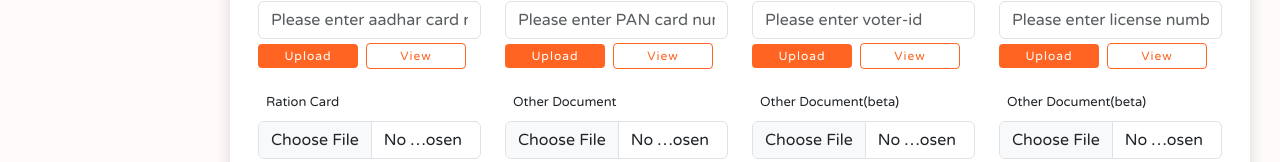
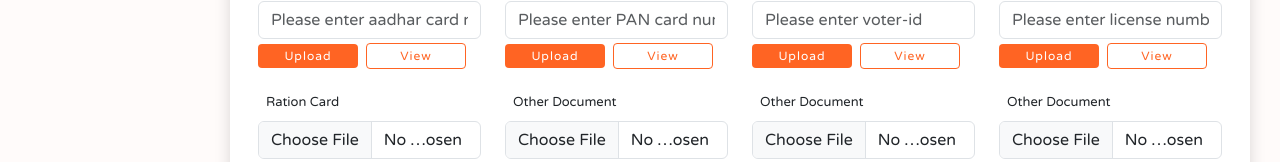
Before and after one commit to vijayK006/shopy, a React (Create React App) app: page /edit-client-master/1/1 in a window 1280 px wide. Shown: the part 887-1049 px from the top of the page. Built offline with nearby package versions, Linux system fonts and the light colour scheme; no server answers; sample sign-in values are in the browser's storage.

Commit message:
list updated

```diff
--- a/src/Pages/Client-Master/Add-Client-Master.jsx
+++ b/src/Pages/Client-Master/Add-Client-Master.jsx
@@ -26,6 +26,8 @@ const Add_Client_Master = () => {
     const [license_photoImg, setLicense_photoimg] = useState(null);
     const [ration_photoImg, setRation_photoimg] = useState(null);
     const [other_photoImg, setOther_photoimg] = useState(null);
+    const [document_text_1Img, setDocument_text_1Img] = useState(null);
+    const [document_text_2Img, setDocument_text_2Img] = useState(null);
 
     const [alertname, setAlertname] = useState();
     const [alertphone, setAlertphone] = useState();
@@ -75,6 +77,8 @@ const Add_Client_Master = () => {
         voter_id: '',
         profession: '',
         other: '',
+        document_text_1:'',
+        document_text_2:'',
         dob: '',
 
 
@@ -85,6 +89,8 @@ const Add_Client_Master = () => {
         license_photo: null,
         ration_photo: null,
         other_photo: null,
+        document_file_1: null,
+        document_file_2: null,
     })
 
     const handleSubmit = (e) => {
@@ -111,6 +117,8 @@ const Add_Client_Master = () => {
         formData.append('reference', valueData.reference);
         formData.append('voter_id', valueData.voter_id);
         formData.append('other', valueData.other);
+        formData.append('document_text_1', valueData.document_text_1);
+        formData.append('document_text_2', valueData.document_text_2);
         formData.append('dob', valueData.dob);
 
         formData.append('client_photo', valueData.client_photo);
@@ -120,6 +128,8 @@ const Add_Client_Master = () => {
         formData.append('license_photo', valueData.license_photo);
         formData.append('ration_photo', valueData.ration_photo);
         formData.append('other_photo', valueData.other_photo);
+        formData.append('document_file_1', valueData.document_file_1);
+        formData.append('document_file_2', valueData.document_file_2);
 
 
 
@@ -210,7 +220,7 @@ const Add_Client_Master = () => {
 
     const handleChange = (e) => {
         const { name, value } = e.target;
-        if (name === 'client_photo' || name === 'adhaar_photo' || name === 'pan_photo' || name === 'voter_id_photo' || name === 'license_photo' || name === 'ration_photo' || name === 'other_photo') {
+        if (name === 'client_photo' || name === 'adhaar_photo' || name === 'pan_photo' || name === 'voter_id_photo' || name === 'license_photo' || name === 'ration_photo' || name === 'other_photo' || name === 'document_file_1' || name === 'document_file_2') {
             const file = e.target.files && e.target.files[0]; // Check if e.target.files exists
             if (file) {
                 setValueData({
@@ -235,6 +245,10 @@ const Add_Client_Master = () => {
                         setRation_photoimg(reader.result);
                     } else if (name === 'other_photo') {
                         setOther_photoimg(reader.result);
+                    }else if (name === 'document_file_1') {
+                        setDocument_text_1Img(reader.result);
+                    }else if (name === 'document_file_2') {
+                        setDocument_text_2Img(reader.result);
                     }
                 };
                 reader.readAsDataURL(file);
@@ -502,34 +516,34 @@ const Add_Client_Master = () => {
                             </div>
 
                             <div className='col-md-3 py-2'>
-                                <label className='text-sm font-w-500 p-2'> Other Document(beta)</label>
+                                <label className='text-sm font-w-500 p-2'> Other Document</label>
                                 {/* <div className='img-format mb-1 main-field'>
                                     <img src={other_photoImg} alt='' />
                                     <label for='other_photo' className='actionbutton'><AiFillPicture className='icon' /> Add Picture</label>
                                 </div> */}
-                                <input type='file' className='form-control mb-1' id='other_photo' name='other_photo' onChange={handleChange} />
+                                <input type='file' className='form-control mb-1' id='document_file_1' name='document_file_1' onChange={handleChange} />
 
 
                                 <input type='text' className='form-control'
-                                // value={valueData.other}
-                                name='other' placeholder='Please enter other document'
-                                // onChange={handleChange}
+                                value={valueData.document_text_1}
+                                name='document_text_1' placeholder='Please enter other document'
+                                onChange={handleChange}
                                 />
                             </div>
 
                             <div className='col-md-3 py-2'>
-                                <label className='text-sm font-w-500 p-2'> Other Document(beta)</label>
+                                <label className='text-sm font-w-500 p-2'> Other Document</label>
                                 {/* <div className='img-format mb-1 main-field'>
                                     <img src={other_photoImg} alt='' />
                                     <label for='other_photo' className='actionbutton'><AiFillPicture className='icon' /> Add Picture</label>
                                 </div> */}
-                                <input type='file' className='form-control mb-1' id='other_photo' name='other_photo' onChange={handleChange} />
+                                <input type='file' className='form-control mb-1' id='document_file_2' name='document_file_2' onChange={handleChange} />
 
 
                                 <input type='text' className='form-control'
-                                // value={valueData.other}
-                                name='other' placeholder='Please enter other document'
-                                // onChange={handleChange}
+                                value={valueData.document_text_2}
+                                name='document_text_2' placeholder='Please enter other document'
+                                onChange={handleChange}
                                 />
                             </div>
 
--- a/src/Pages/Client-Master/Edit-Client-Master.jsx
+++ b/src/Pages/Client-Master/Edit-Client-Master.jsx
@@ -70,6 +70,8 @@ const Edit_Client_Master = () => {
         voter_id: '',
         profession: '',
         other: '',
+        document_text_1: '',
+        document_text_2: '',
         dob: '',
 
         client_photo: null,
@@ -79,6 +81,8 @@ const Edit_Client_Master = () => {
         license_photo: null,
         ration_photo: null,
         other_photo: null,
+        document_file_1: null,
+        document_file_2: null,
     })
 
 
@@ -106,6 +110,8 @@ const Edit_Client_Master = () => {
                     reference: firmData.reference,
                     voter_id: firmData.voter_id,
                     other: firmData.other,
+                    document_text_1: firmData.document_text_1,
+                    document_text_2: firmData.document_text_2,
                     dob: firmData.dob,
 
                     // Assuming these are the correct keys for client_photo, owner_image, and sign
@@ -116,6 +122,8 @@ const Edit_Client_Master = () => {
                     license_photo: firmData.license_photo,
                     ration_photo: firmData.ration_photo,
                     other_photo: firmData.other_photo,
+                    document_file_1: firmData.document_file_1,
+                    document_file_2: firmData.document_file_2
                 });
             })
             .catch(error => {
@@ -158,6 +166,8 @@ const Edit_Client_Master = () => {
         formData.append('reference', valueData.reference);
         formData.append('voter_id', valueData.voter_id);
         formData.append('other', valueData.other);
+        formData.append('document_text_1', valueData.document_text_1);
+        formData.append('document_text_2', valueData.document_text_2);
         formData.append('dob', valueData.dob);
 
         formData.append('client_photo', valueData.client_photo);
@@ -167,6 +177,8 @@ const Edit_Client_Master = () => {
         formData.append('license_photo', valueData.license_photo);
         formData.append('ration_photo', valueData.ration_photo);
         formData.append('other_photo', valueData.other_photo);
+        formData.append('document_file_1', valueData.document_file_1);
+        formData.append('document_file_2', valueData.document_file_2);
 
 
         const existingClientName = getClientName.find(client => client.name === valueData.name.toLowerCase().replace(/[^a-z0-9]/gi, ''));
@@ -213,8 +225,8 @@ const Edit_Client_Master = () => {
         }
 
 
-        const confirmDelete = window.confirm("Are you sure you want to update this Client Master");
-        if (confirmDelete) {
+        const confirmUpdate = window.confirm("Are you sure you want to update this Client Master");
+        if (confirmUpdate) {
             axios.post(`https://digitalshopee.online/api/client/edit-by-id-client.php?id=${id}`, formData, {
                 headers: {
                     'Content-Type': 'multipart/form-data'
@@ -248,7 +260,7 @@ const Edit_Client_Master = () => {
 
     const handleChange = (e) => {
         const { name, value } = e.target;
-        if (name === 'client_photo' || name === 'adhaar_photo' || name === 'pan_photo' || name === 'voter_id_photo' || name === 'license_photo' || name === 'ration_photo' || name === 'other_photo') {
+        if (name === 'client_photo' || name === 'adhaar_photo' || name === 'pan_photo' || name === 'voter_id_photo' || name === 'license_photo' || name === 'ration_photo' || name === 'other_photo' || name === 'document_file_1' || name === 'document_file_2') {
             // Update state for image file
             setValueData({
                 ...valueData,
@@ -481,7 +493,7 @@ const Edit_Client_Master = () => {
                                 <input type='text' className='form-control mt-1' value={valueData.license} name='license' placeholder='Please enter license number' onChange={handleChange} />
 
                                 <div className='d-flex align-items-center justify-content-start gap-2 pt-1'>
-                                    <label for='voter_id_photo' className='file-data text-center' style={{ width: "100px" }}>Upload</label>
+                                    <label for='license_photo' className='file-data text-center' style={{ width: "100px" }}>Upload</label>
                                     <a href={`https://digitalshopee.online/api/client/${valueData.license_photo}`}  style={{ width: "100px" }} className='file-data-outline text-center' target='_blank' rel="noreferrer">View </a>
                                 </div>
                             </div>
@@ -493,44 +505,44 @@ const Edit_Client_Master = () => {
                                 <input type='text' className='form-control mt-1' value={valueData.ration} name='license' placeholder='Please enter license number' onChange={handleChange} />
 
                                 <div className='d-flex align-items-center justify-content-start gap-2 pt-1'>
-                                    <label for='voter_id_photo' className='file-data text-center' style={{ width: "100px" }}>Upload</label>
+                                    <label for='ration_photo' className='file-data text-center' style={{ width: "100px" }}>Upload</label>
                                     <a href={`https://digitalshopee.online/api/client/${valueData.ration_photo}`}  style={{ width: "100px" }} className='file-data-outline text-center' target='_blank' rel="noreferrer">View </a>
                                 </div>
                             </div>
 
                             <div className='col-md-3 py-2 '>
 
-                                <label className='text-sm font-w-500 p-2'>Other Document</label>
+                                <label className='text-sm font-w-500 p-2' for='other_photo'>Other Document</label>
                                 <input type='file' className='form-control' id='other_photo' name='other_photo' onChange={handleChange} />
                                 <input type='text' className='form-control mt-1' value={valueData.other} name='other' placeholder='Please enter other document' onChange={handleChange} />
 
                                 <div className='d-flex align-items-center justify-content-start gap-2 pt-1'>
-                                    <label for='voter_id_photo' className='file-data text-center' style={{ width: "100px" }}>Upload</label>
+                                    <label for='other_photo' className='file-data text-center' style={{ width: "100px" }}>Upload</label>
                                     <a href={`https://digitalshopee.online/api/client/${valueData.other_photo}`} style={{ width: "100px" }} className='file-data-outline text-center' target='_blank' rel="noreferrer">View </a>
                                 </div>
                             </div>
 
                             <div className='col-md-3 py-2 '>
 
-                                <label className='text-sm font-w-500 p-2'>Other Document(beta)</label>
-                                <input type='file' className='form-control' id='other_photo' name='other_photo' onChange={handleChange} />
-                                <input type='text' className='form-control mt-1' value={valueData.other} name='other' placeholder='Please enter other document' onChange={handleChange} />
+                                <label className='text-sm font-w-500 p-2'> Other Document</label>
+                                <input type='file' className='form-control' id='document_file_1' name='document_file_1' onChange={handleChange} />
+                                <input type='text' className='form-control mt-1' value={valueData.document_text_1} name='document_text_1' placeholder='Please enter other document' onChange={handleChange} />
 
                                 <div className='d-flex align-items-center justify-content-start gap-2 pt-1'>
-                                    <label for='voter_id_photo' className='file-data text-center' style={{ width: "100px" }}>Upload</label>
-                                    <a href={`https://digitalshopee.online/api/client/${valueData.other_photo}`} style={{ width: "100px" }} className='file-data-outline text-center' target='_blank' rel="noreferrer">View </a>
+                                    <label for='document_file_1' className='file-data text-center' style={{ width: "100px" }}>Upload</label>
+                                    <a href={`https://digitalshopee.online/api/client/${valueData.document_file_1}`} style={{ width: "100px" }} className='file-data-outline text-center' target='_blank' rel="noreferrer">View </a>
                                 </div>
                             </div>
 
                             <div className='col-md-3 py-2 '>
 
-                                <label className='text-sm font-w-500 p-2'>Other Document(beta)</label>
-                                <input type='file' className='form-control' id='other_photo' name='other_photo' onChange={handleChange} />
-                                <input type='text' className='form-control mt-1' value={valueData.other} name='other' placeholder='Please enter other document' onChange={handleChange} />
+                                <label className='text-sm font-w-500 p-2'>Other Document</label>
+                                <input type='file' className='form-control' id='document_file_2' name='document_file_2' onChange={handleChange} />
+                                <input type='text' className='form-control mt-1' value={valueData.document_text_2} name='document_text_2' placeholder='Please enter other document' onChange={handleChange} />
 
                                 <div className='d-flex align-items-center justify-content-start gap-2 pt-1'>
-                                    <label for='voter_id_photo' className='file-data text-center' style={{ width: "100px" }}>Upload</label>
-                                    <a href={`https://digitalshopee.online/api/client/${valueData.other_photo}`} style={{ width: "100px" }} className='file-data-outline text-center' target='_blank' rel="noreferrer">View </a>
+                                    <label for='document_file_2' className='file-data text-center' style={{ width: "100px" }}>Upload</label>
+                                    <a href={`https://digitalshopee.online/api/client/${valueData.document_file_2}`} style={{ width: "100px" }} className='file-data-outline text-center' target='_blank' rel="noreferrer">View </a>
                                 </div>
                             </div>
 
```
Also changed, not shown: src/Pages/Client-Master/Clientmaster.jsx (+3 -12 lines), src/Pages/Firm-Master/FirmMaster.jsx (+7 -7 lines).
